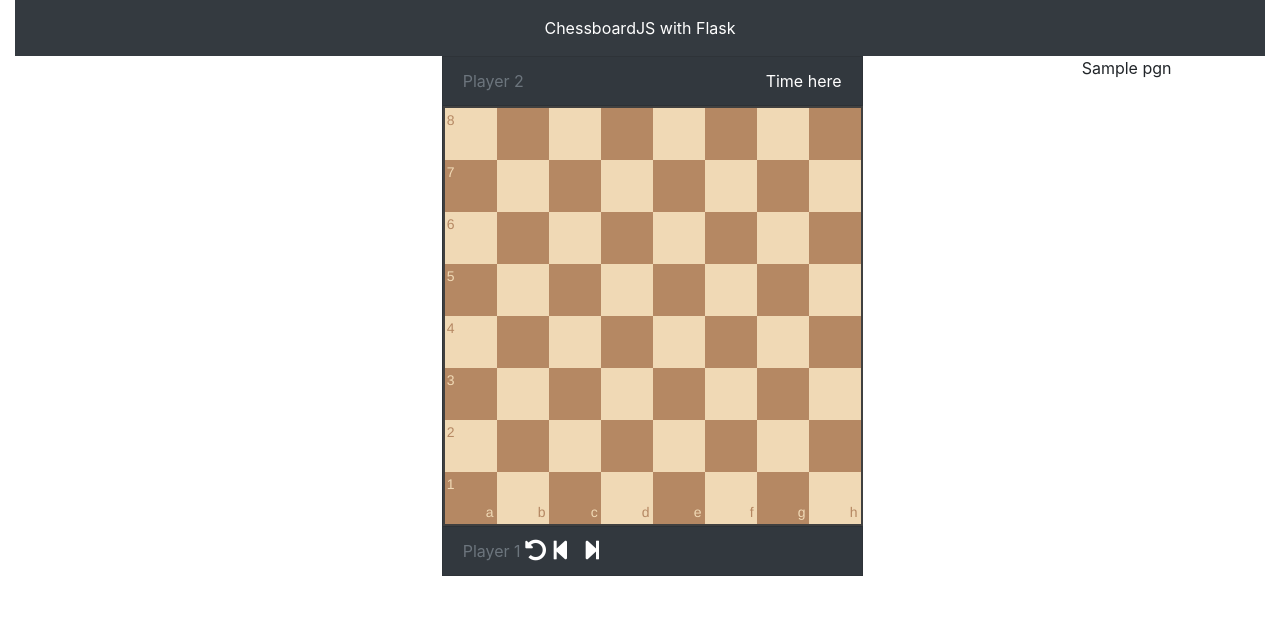
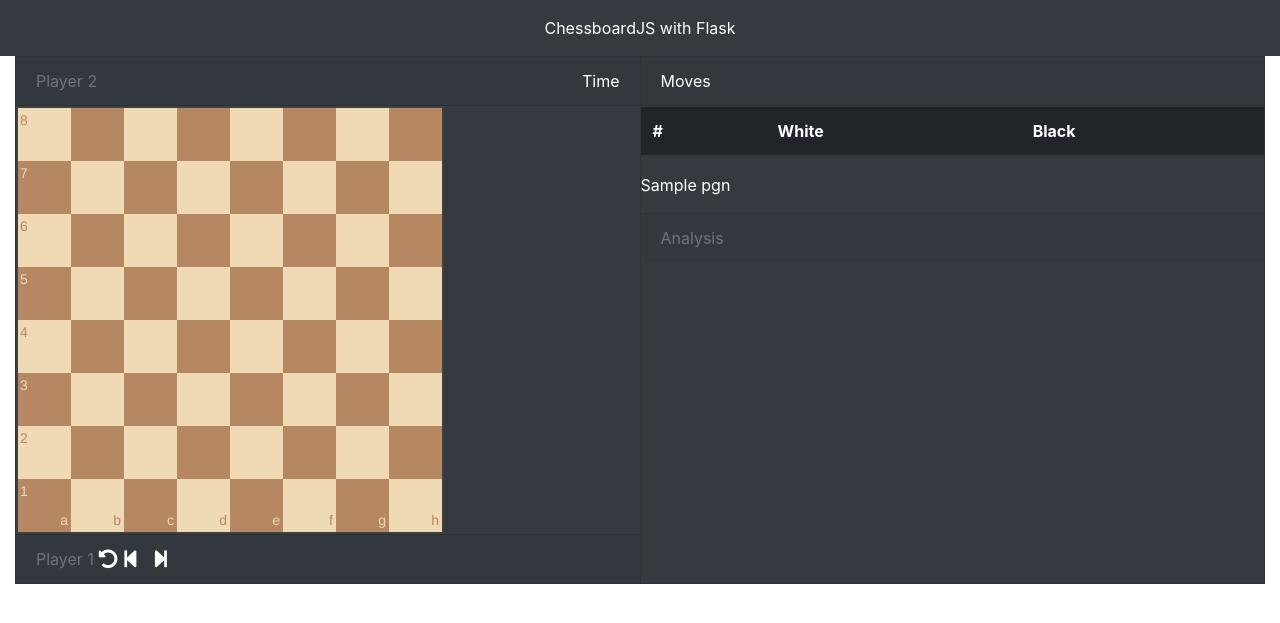
Before and after one commit to omega-coder/flask-chess-platform, a Flask app: template templates/index.html in a window 1280 px wide. Shown: the top 623 px of the page. Run offline with Flask 2, Linux system fonts and the light colour scheme; the template is opened without the code that fills it: most values are stand-ins (such as "Sample title", 1, 10 or a date in 2020); lists and menus that the app fills with data are empty; some libraries are stand-ins or nearby versions.

Commit message:
move PGN moves to table

```diff
--- a/static/css/app.css
+++ b/static/css/app.css
@@ -14,4 +14,5 @@
 
 #reset, #undo, #redo {
     cursor: pointer;
+    font-size: 120%;
 }
--- a/templates/index.html
+++ b/templates/index.html
@@ -22,7 +22,6 @@
     />
   </head>
   <body>
-    <div class="container-fluid">
       <nav class="navbar navbar-expand-lg navbar-dark bg-dark">
           <button
             class="navbar-toggler"
@@ -52,27 +51,50 @@
           </div>
         </nav>
 
+    <div class="container-fluid">
+
       <div class="row">
-        <div class="col-md-4"></div>
-        <div class="col-md-6">
-          <div class="card text-white bg-dark mb-3" style="width: 69%;">
+        <div class="col-md-12">
+            <div class="card-group">
+                <div class="card text-white bg-dark">
                     <div class="card-header">
                       <span class="text-muted">Player 2</span>
-              <span style="float: right;">Time here</span>
+                      <span style="float: right;">Time</span>
                     </div>
                     <div class="card-body">
-              <div id="board"></div>
+                      <div id="board" style='width: 69%;'></div>
                       <div class="card-footer">
                         <span class="text-muted">Player 1 </span>
-                <i class="fas fa-undo-alt fa-lg" id="reset" disabled></i>
-                <i class="fas fa-step-backward fa-lg" id="undo"></i>&nbsp;&nbsp;
-                <i class="fas fa-step-forward fa-lg" id="redo"></i>&nbsp;&nbsp;
+                        <i class="fas fa-undo-alt fa-lg"      id="reset"></i>
+                        <i class="fas fa-step-backward fa-lg"  id="undo"></i>&nbsp;&nbsp;
+                        <i class="fas fa-step-forward fa-lg"   id="redo"></i>&nbsp;&nbsp;
+                      </div>
+                    </div>
+                </div>
+                <div class="card text-white bg-dark">
+                    <div class="card-header">
+                      <span>Moves</span>
+                    </div>
+                    <div class="card-body">
+                        <table class="table table-striped table-dark table-hover">
+                            <thead>
+                              <tr>
+                                <th scope="col">#</th>
+                                <th scope="col">White</th>
+                                <th scope="col">Black</th>
+                              </tr>
+                            </thead>
+                            <tbody>
+
+                            </tbody>
+                          </table>
+                      <p id="pgn">{{ pgn }}</p>
+                      <div class="card-footer">
+                        <span class="text-muted">Analysis</span>
                       </div>
                     </div>
                 </div>
               </div>
-        <div class="col-md-2">
-          <p id="pgn">{{ pgn }}</p>
         </div>
       </div>
     </div>
```
Also changed, not shown: static/js/app.js (line endings or trailing spaces). Lines whose indentation alone changed are shown as unchanged.
